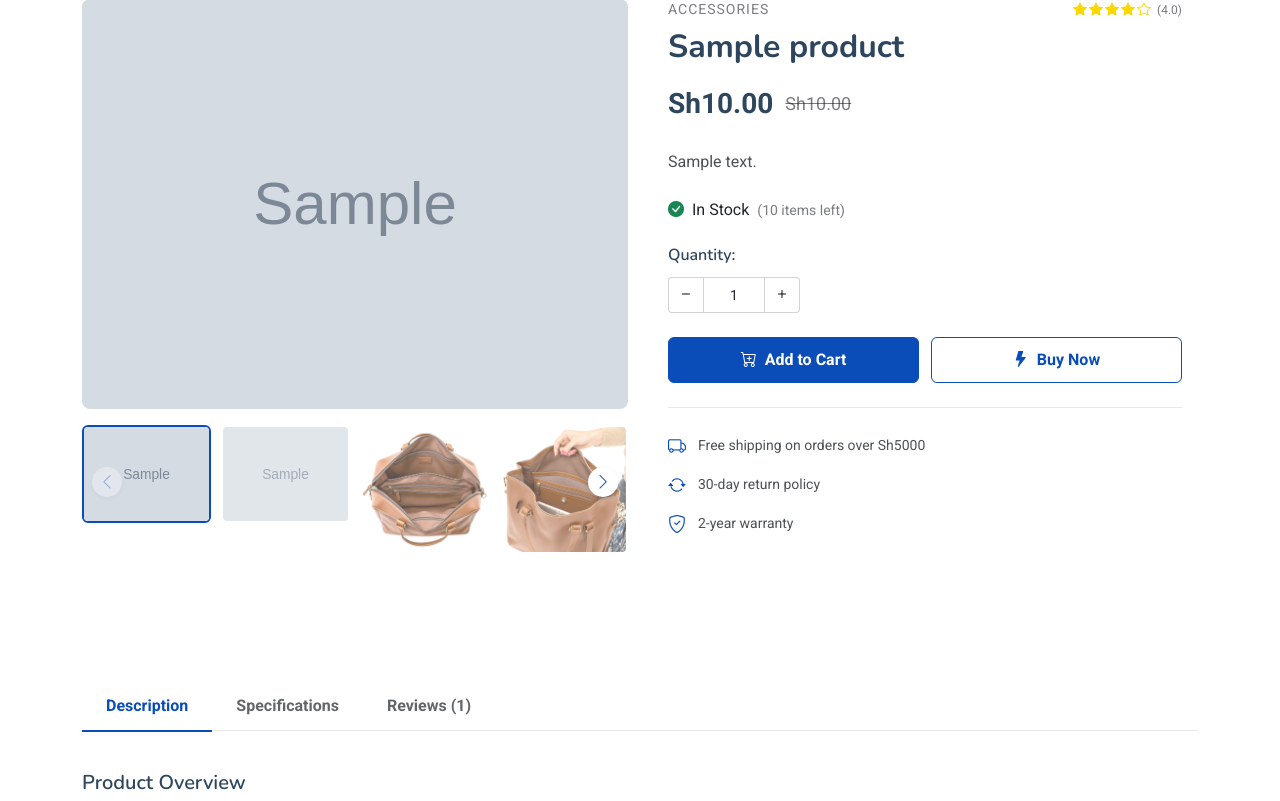
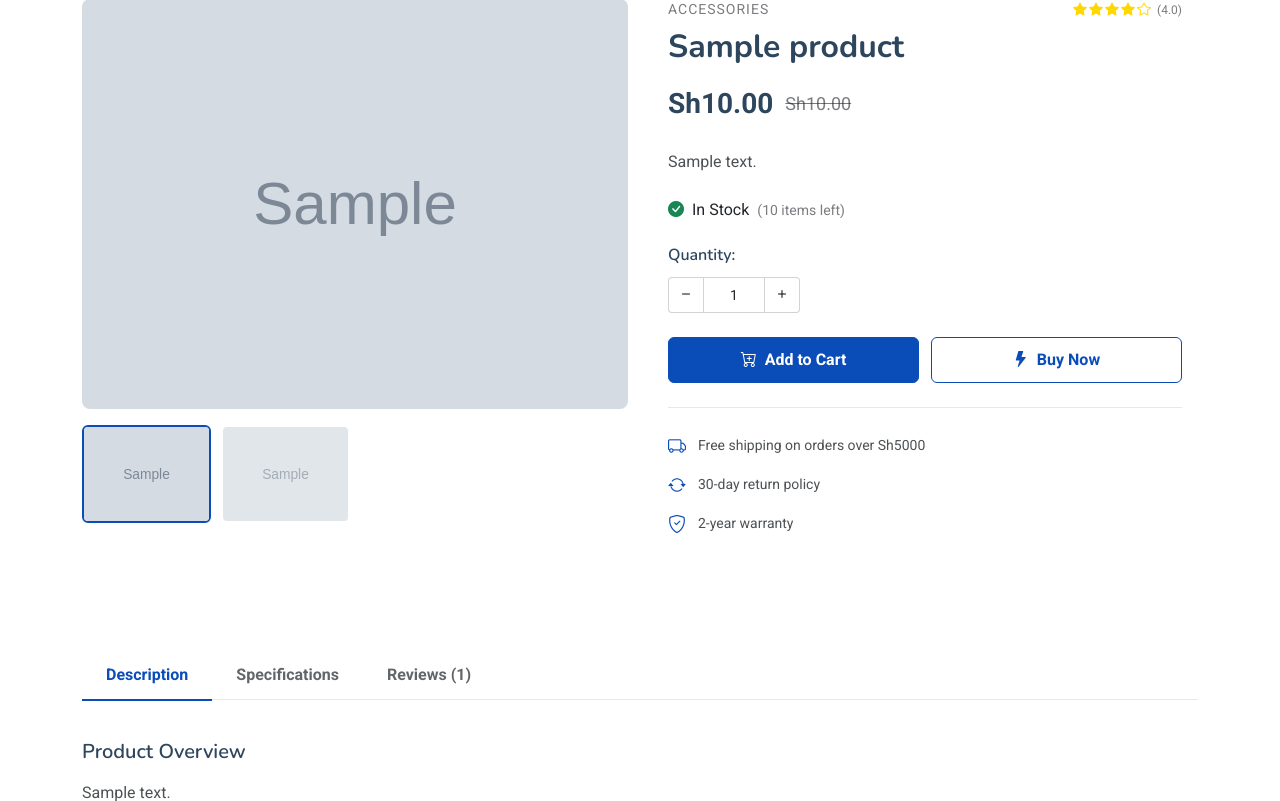
Before and after one commit to munyokii/eStore, a Django app: page /product/details/1/ in a window 1280 px wide. Shown: the part 330-1131 px from the top of the page. Run offline with Django 5.2, Linux system fonts and the light colour scheme; data comes from the database, SQL or seed files in the repository; tables that the repository leaves empty hold one stand-in row (values such as "Sample post"); grey boxes marked "Sample" are stand-in pictures; some libraries are stand-ins or nearby versions.

Commit message:
Removed extra static images on product details

```diff
--- a/macrotech/templates/product-details.html
+++ b/macrotech/templates/product-details.html
@@ -92,15 +92,6 @@
                     </div>
                     <div class="swiper-slide thumbnail-item" data-image="{{ product.product_more_image.url }}">
                       <img src="{{ product.product_more_image.url }}" alt="Product Thumbnail" class="img-fluid">
-                    </div>
-                    <div class="swiper-slide thumbnail-item" data-image="{% static 'assets/img/product/product-details-3.webp' %}">
-                      <img src="{% static 'assets/img/product/product-details-3.webp' %}" alt="Product Thumbnail" class="img-fluid">
-                    </div>
-                    <div class="swiper-slide thumbnail-item" data-image="{% static 'assets/img/product/product-details-4.webp' %}">
-                      <img src="{% static 'assets/img/product/product-details-4.webp' %}" alt="Product Thumbnail" class="img-fluid">
-                    </div>
-                    <div class="swiper-slide thumbnail-item" data-image="{% static 'assets/img/product/product-details-5.webp' %}">
-                      <img src="{% static 'assets/img/product/product-details-5.webp' %}" alt="Product Thumbnail" class="img-fluid">
                     </div>
                   </div>
                   <div class="swiper-button-next"></div>
```
